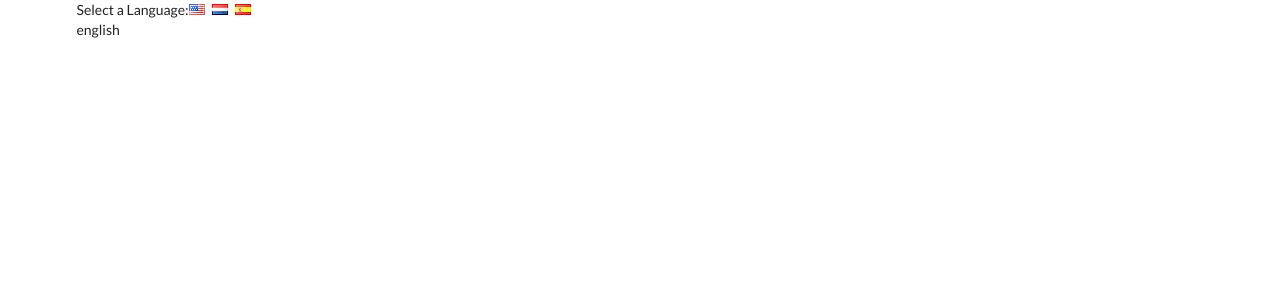
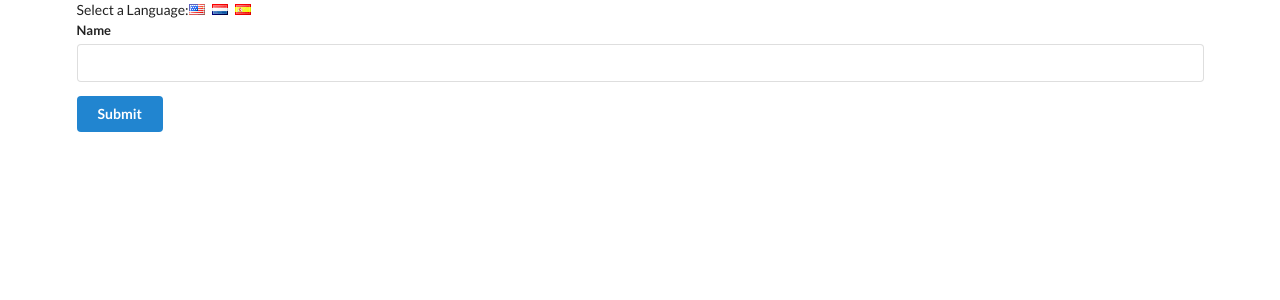
Before and after one commit to zearkiatos/translate-web, a React (Create React App) app: page / in a window 1280 px wide. Shown: the top 300 px of the page. Built offline with nearby package versions, Linux system fonts and the light colour scheme.

Commit message:
A touch More Setup

```diff
--- a/src/components/App.js
+++ b/src/components/App.js
@@ -1,4 +1,5 @@
 import React from 'react';
+import UserCreate from './userCreate';
 
 class App extends React.Component {
     state = { language: 'english' };
@@ -16,7 +17,7 @@
                     <i className="flag nl" onClick={() => this.onLanguageChange('dutch')} />
                     <i className="flag es" onClick={() => this.onLanguageChange('spanish')} />
                 </div>
-                {this.state.language}
+                <UserCreate />
             </div>
         );
     }
--- /dev/null
+++ b/src/components/button/index.js
@@ -0,0 +1,9 @@
+import React from 'react';
+
+class Button extends React.Component {
+    render() {
+        return <button className="ui button primary">Submit</button>;
+    }
+}
+
+export default Button;
--- /dev/null
+++ b/src/components/field/index.js
@@ -0,0 +1,14 @@
+import React from 'react';
+
+class Field extends React.Component {
+    render () {
+        return (
+            <div className="ui field">
+                <label>Name</label>
+                <input />
+            </div>
+        )
+    }
+}
+
+export default Field;
--- /dev/null
+++ b/src/components/userCreate/index.js
@@ -0,0 +1,14 @@
+import React from 'react';
+import Field from '../field';
+import Button from '../button';
+
+const UserCreate = () => {
+    return (
+        <div className="ui form">
+            <Field />
+            <Button />
+        </div>
+    );
+}
+
+export default UserCreate;
```
